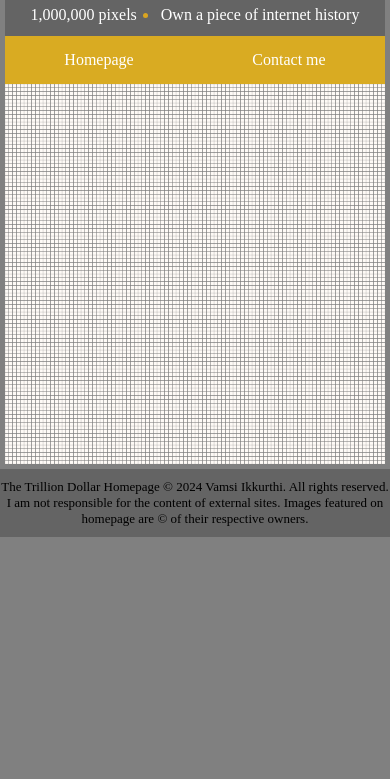
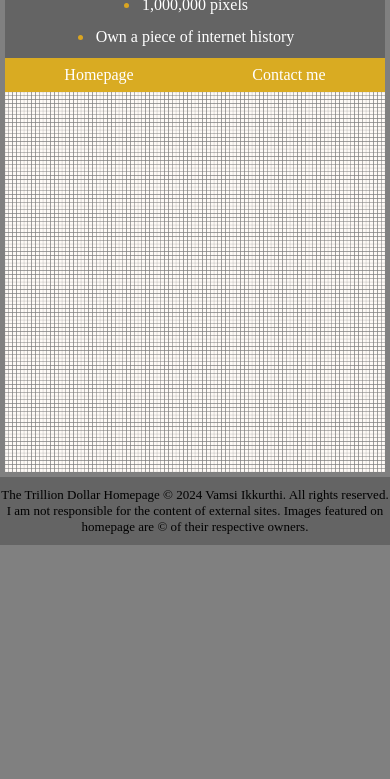
Before and after one commit to Deepikatummala/Trillion-dollar-page, a plain HTML site: page index.html in a window 390 px wide. Shown: the part 65-844 px from the top of the page. Drawn offline with Linux system fonts and the light colour scheme.

Commit message:
save changes

```diff
--- a/styles.css
+++ b/styles.css
@@ -65,9 +65,7 @@
     color: goldenrod;
   }
 
-  .li1 {
-    list-style-type: none;
-  }
+
 
   .links {
     background-color: #d9ab22;
@@ -125,10 +123,10 @@
     }
 
     ul {
-
+      flex-direction: column;
         align-items: center;
-        gap: 20px;
-        margin-top: 20px;
+        gap: 10px;
+        margin-top: 10px;
     }
 
     .banner-1 {
@@ -139,7 +137,7 @@
 
         align-items: center;
         height: auto;
-        padding: 10px 0;
+        padding: 3px 0;
     }
 
     .links a {
```
